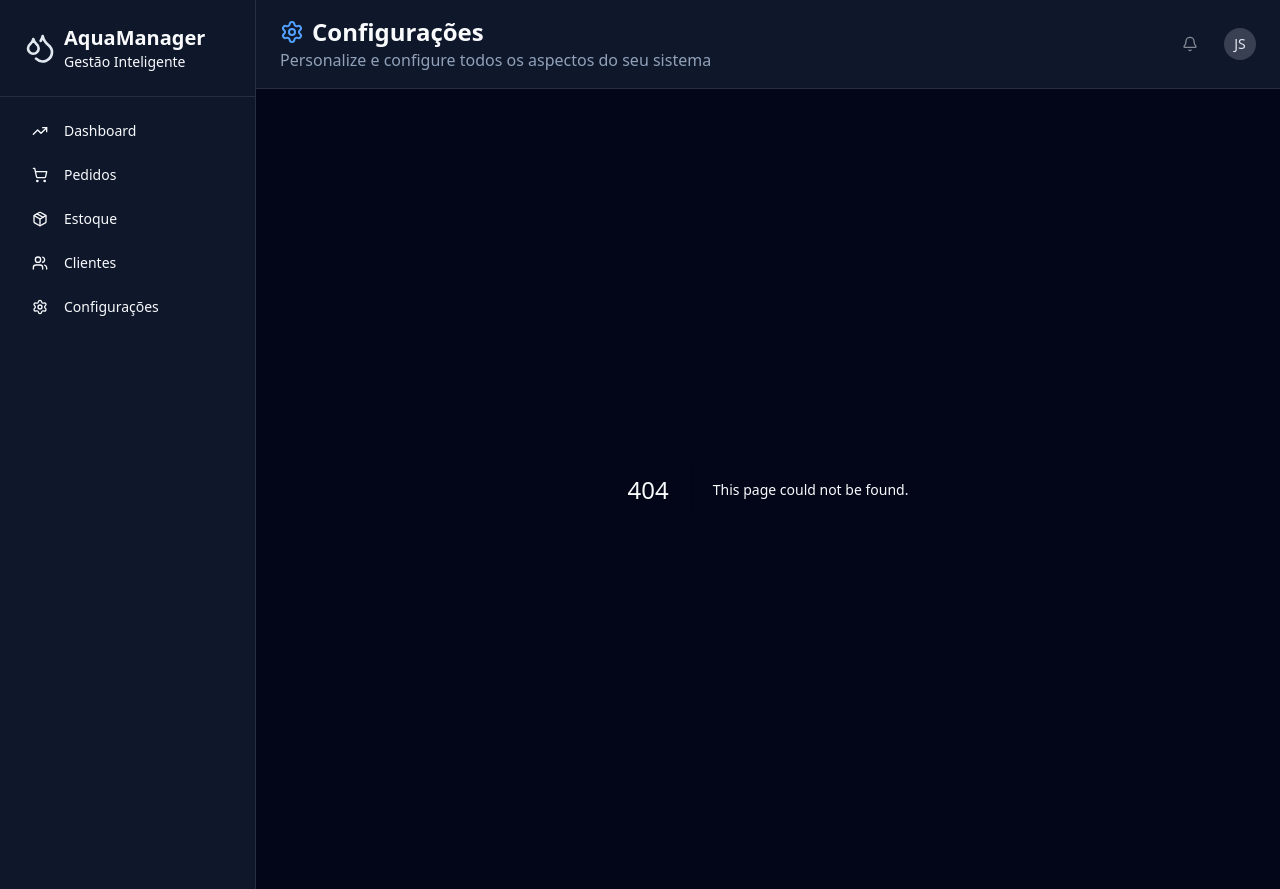
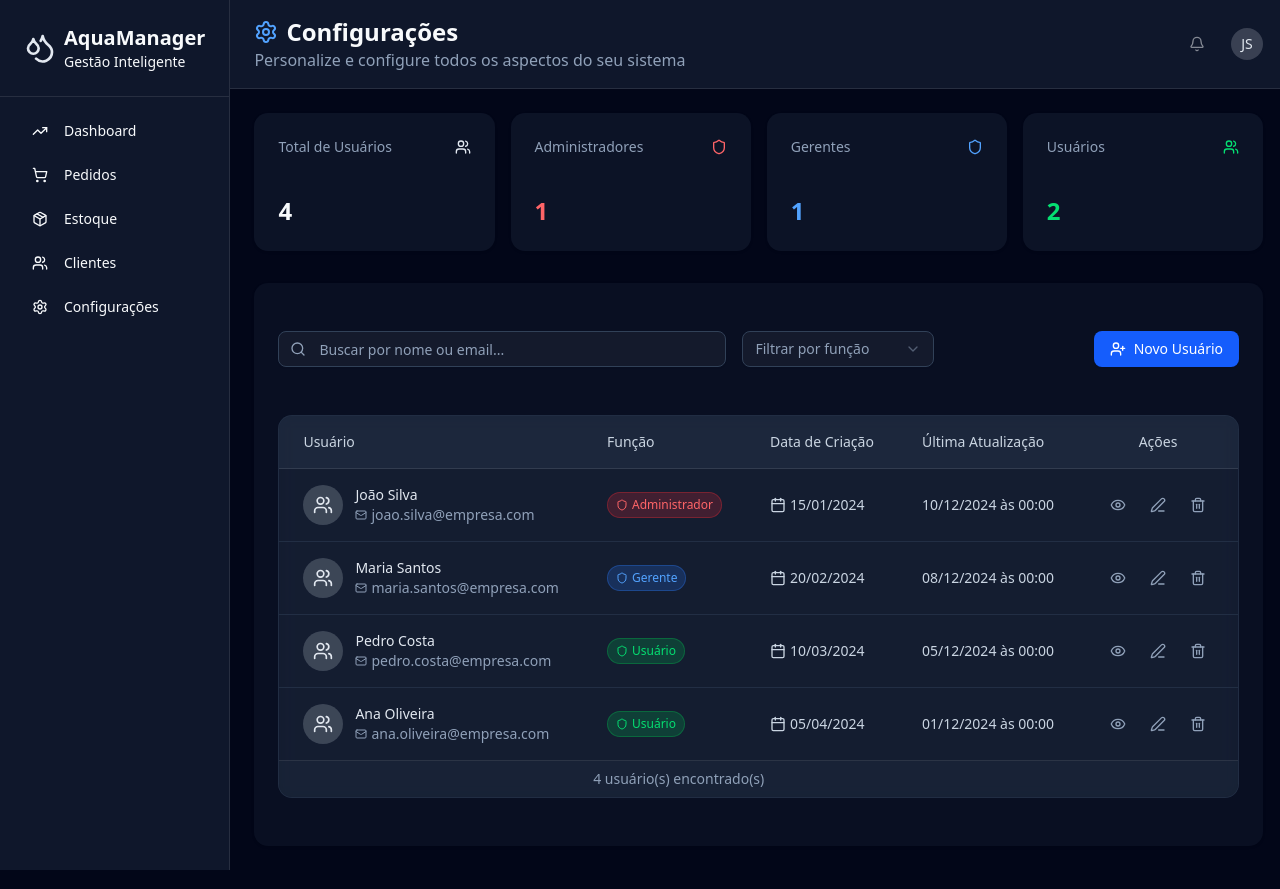
Before and after one commit to OliverioJunior/gestao-loja-agua-mineral, a Next.js app: page /configuracoes/usuarios in a window 1280 px wide. Before the commit this address had no page. Built offline with nearby package versions, Linux system fonts and the light colour scheme.

Commit message:
feat(users): add users management page with filtering and stats
Implement a new users management page with search, role filtering, and statistics display. Includes mock data for demonstration purposes.

```diff
--- /dev/null
+++ b/src/app/configuracoes/usuarios/page.tsx
@@ -0,0 +1,128 @@
+"use client";
+import { useState, useEffect } from "react";
+import { Card, CardContent } from "@/shared/components/ui";
+import {
+  UserFilters,
+  UserDetailsModal,
+  UserStatsCards,
+  UserTable,
+  IUser,
+  IUserStats,
+} from "./components";
+
+export default function UsuariosPage() {
+  const [searchTerm, setSearchTerm] = useState("");
+  const [filterRole, setFilterRole] = useState("todos");
+  const [users, setUsers] = useState<IUser[]>([]);
+  const [selectedUser, setSelectedUser] = useState<IUser | null>(null);
+
+  useEffect(() => {
+    const mockUsers: IUser[] = [
+      {
+        id: "1",
+        name: "João Silva",
+        email: "joao.silva@empresa.com",
+        role: "admin",
+        createdAt: new Date("2024-01-15"),
+        updatedAt: new Date("2024-12-10"),
+      },
+      {
+        id: "2",
+        name: "Maria Santos",
+        email: "maria.santos@empresa.com",
+        role: "manager",
+        createdAt: new Date("2024-02-20"),
+        updatedAt: new Date("2024-12-08"),
+      },
+      {
+        id: "3",
+        name: "Pedro Costa",
+        email: "pedro.costa@empresa.com",
+        role: "user",
+        createdAt: new Date("2024-03-10"),
+        updatedAt: new Date("2024-12-05"),
+      },
+      {
+        id: "4",
+        name: "Ana Oliveira",
+        email: "ana.oliveira@empresa.com",
+        role: "user",
+        createdAt: new Date("2024-04-05"),
+        updatedAt: new Date("2024-12-01"),
+      },
+    ];
+    setUsers(mockUsers);
+  }, []);
+
+  const filteredUsers = users.filter((user) => {
+    if (filterRole !== "todos" && user.role !== filterRole) {
+      return false;
+    }
+
+    if (
+      searchTerm &&
+      !user.name.toLowerCase().includes(searchTerm.toLowerCase()) &&
+      !user.email.toLowerCase().includes(searchTerm.toLowerCase())
+    ) {
+      return false;
+    }
+
+    return true;
+  });
+
+  const handleView = (user: IUser) => {
+    setSelectedUser(user);
+  };
+
+  const handleEdit = (user: IUser) => {
+    console.log("Editar usuário:", user);
+  };
+
+  const handleDelete = (user: IUser) => {
+    setUsers(users.filter((u) => u.id !== user.id));
+    console.log("Usuário excluído:", user);
+  };
+
+  const getRoleStats = (): IUserStats => ({
+    total: users.length,
+    admin: users.filter((u) => u.role === "admin").length,
+    manager: users.filter((u) => u.role === "manager").length,
+    user: users.filter((u) => u.role === "user").length,
+  });
+
+  const stats = getRoleStats();
+
+  return (
+    <main className="min-h-[calc(100dvh-93px)] p-6">
+      <div className="max-w-7xl mx-auto">
+        <UserStatsCards stats={stats} />
+
+        <Card className="bg-card/60 backdrop-blur-sm border-0">
+          <CardContent className="p-6">
+            <div className="flex justify-between items-start mb-6">
+              <UserFilters
+                searchTerm={searchTerm}
+                setSearchTerm={setSearchTerm}
+                setFilterRole={setFilterRole}
+              />
+            </div>
+
+            <UserTable
+              users={filteredUsers}
+              onView={handleView}
+              onEdit={handleEdit}
+              onDelete={handleDelete}
+            />
+          </CardContent>
+        </Card>
+
+        <UserDetailsModal
+          user={selectedUser}
+          isOpen={!!selectedUser}
+          onClose={() => setSelectedUser(null)}
+          onEdit={handleEdit}
+        />
+      </div>
+    </main>
+  );
+}
```
